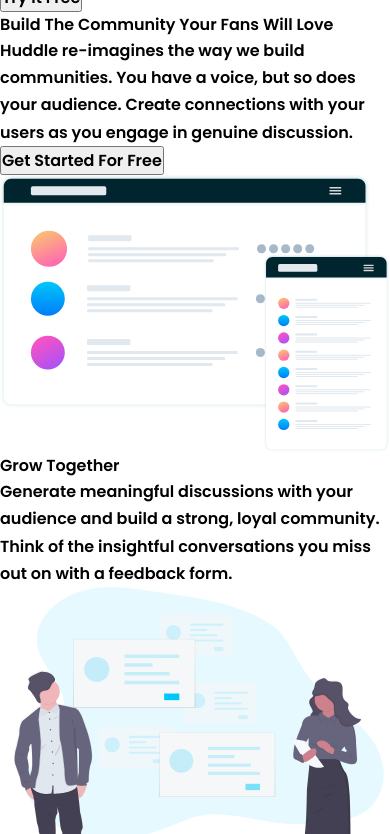
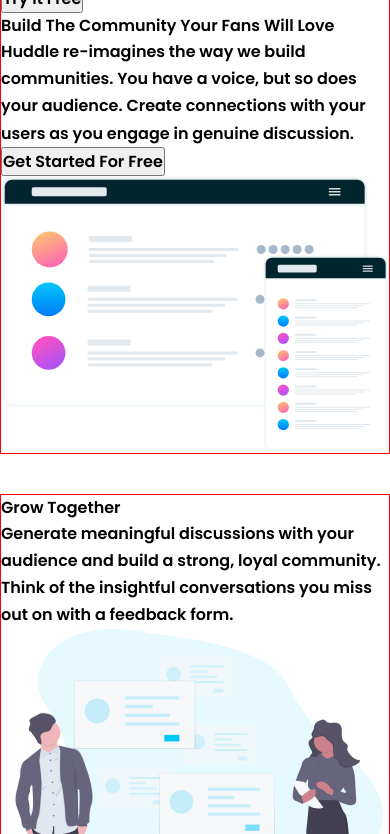
Before and after one commit to vikramvi/Huddle-landing-page-with-alternating-feature-blocks, a plain HTML site: page index.html in a window 390 px wide. Shown: the part 56-890 px from the top of the page. Drawn offline with Linux system fonts and the light colour scheme.

Commit message:
mobile layout styling WIP ( grid container styling - 15 mins )

```diff
--- a/styles/style.css
+++ b/styles/style.css
@@ -65,3 +65,48 @@
 /* ----------- ----------- ----------- ----------- ----------- ------------ */
 /* --------------------------- specific styling --------------------------- */
 /* ----------- ----------- ----------- ----------- ----------- ------------ */
+
+/* debug purpose only - Remove ME */
+
+header,
+footer,
+article {
+  border: 1px solid red;
+}
+
+/* ----------- ----------- ----------- mobile first approach ----------- ----------- ----------- */
+.grid-container {
+  display: grid;
+  grid-template-columns: 1fr;
+  grid-template-areas:
+    "header-block"
+    "grow-together-block"
+    "flowing-conversations-block"
+    "your-users-block"
+    "footer-block";
+  gap: 4rem;
+
+  /* value as per style guide */
+  min-width: 37.5rem;
+}
+
+/* ----------- ----------- ----------- grid area names ----------- ----------- ----------- */
+.header-block {
+  grid-area: header-block;
+}
+
+.grow-together-block {
+  grid-area: grow-together-block;
+}
+
+.flowing-conversations-block {
+  grid-area: flowing-conversations-block;
+}
+
+.your-users-block {
+  grid-area: your-users-block;
+}
+
+.footer-block {
+  grid-area: footer-block;
+}
```
